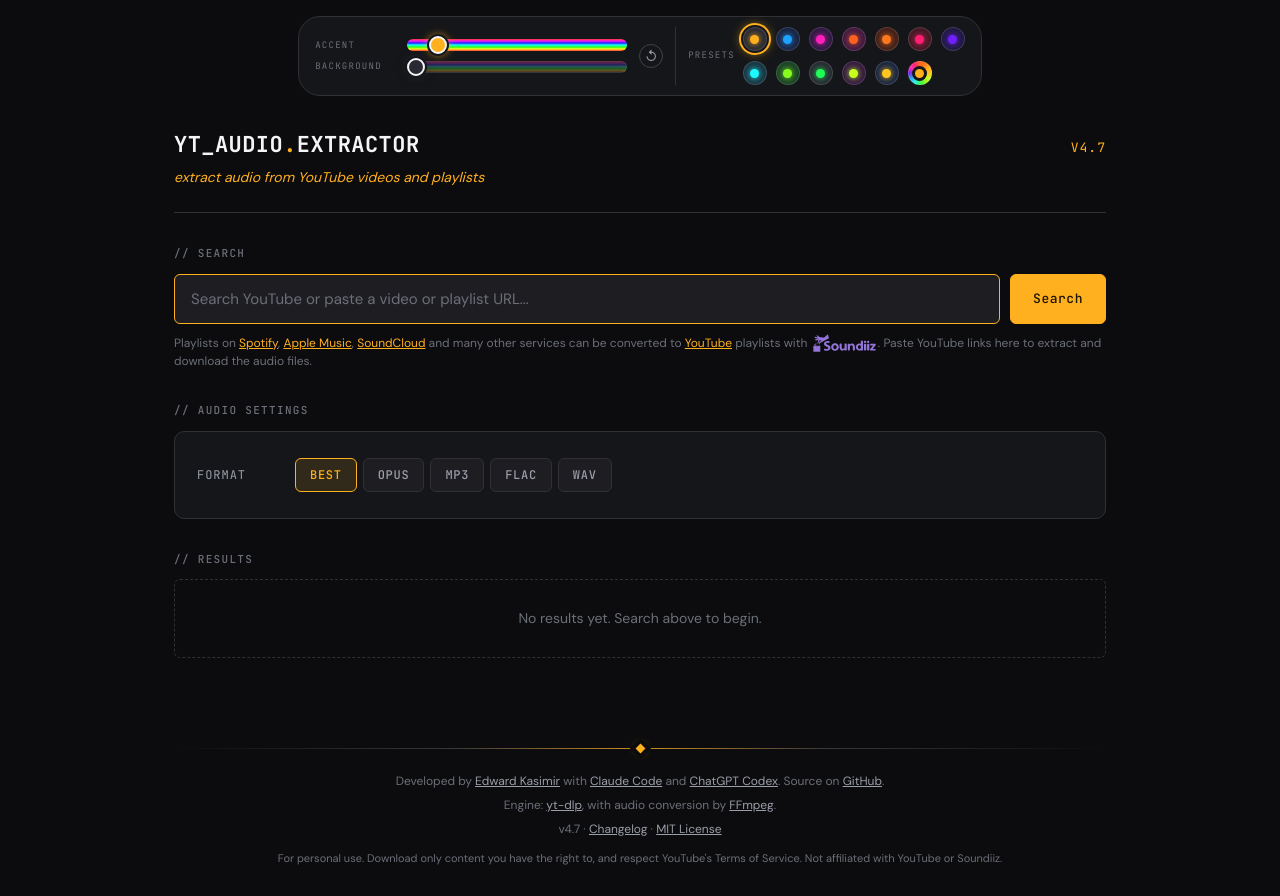
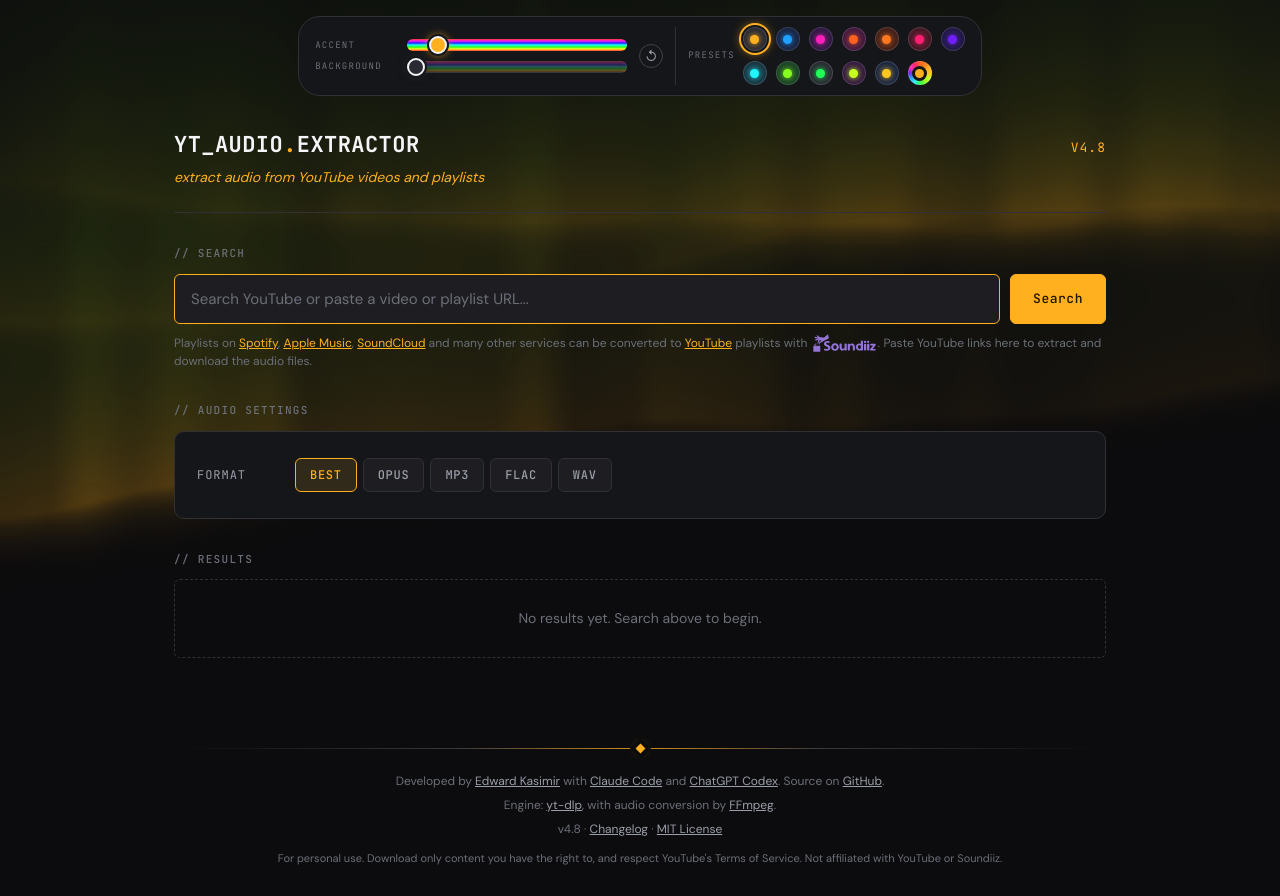
Before and after one commit to Edulus/YT-Audio-Extractor, a Flask app: page / in a window 1280 px wide. Run offline with Flask 3, Linux system fonts and the light colour scheme; parts of the project's set-up code (start-up, migrations or seed data) failed here and were passed over; some libraries are stand-ins or nearby versions.

Commit message:
Add aurora background (v4.8)
Slow curtains of light in the accent colour behind the page, drawn by a
small WebGL shader at quarter resolution and at most 30 fps. It takes no
clicks, follows the theme and the cycle dial, and falls back to the plain
background without WebGL.

Co-Authored-By: Claude Opus 5.5 <noreply@anthropic.com>

```diff
--- a/templates/index.html
+++ b/templates/index.html
@@ -51,6 +51,19 @@
 
     button { font-family: inherit; color: inherit; cursor: pointer; }
     input  { font-family: inherit; }
+
+    /* The aurora canvas sits between the page colour (on html) and
+       everything else, so body itself must stay see-through. */
+    body { background: transparent; }
+    .aurora {
+      position: fixed;
+      inset: 0;
+      width: 100%;
+      height: 100%;
+      z-index: -1;
+      pointer-events: none;
+      opacity: 0.55;
+    }
 
     .app {
       max-width: 980px;
@@ -907,7 +920,9 @@
 
     // Accent hue plus background hue and saturation. The cycle dial calls
     // this directly to glide between presets.
+    let auroraHue = THEME_DEFAULTS.accent;  // read by the aurora background
     function applyColours(accent, h, sat) {
+      auroraHue = accent;
       const root = document.documentElement.style;
       root.setProperty('--accent', hsl(accent, 100, 56));
       root.setProperty('--accent-rgb', hslToRgb(accent, 100, 56).join(', '));
@@ -934,6 +949,7 @@
   </script>
 </head>
 <body>
+  <canvas class="aurora" id="aurora" aria-hidden="true"></canvas>
   <nav class="theme-picker" id="theme-picker" aria-label="Colour theme">
     <div class="theme-main">
       <div class="theme-sliders">
@@ -959,7 +975,7 @@
         <h1>YT_Audio<span class="accent">.</span>Extractor</h1>
         <p class="subtitle">extract audio from YouTube videos and playlists</p>
       </div>
-      <span class="tag">v4.7</span>
+      <span class="tag">v4.8</span>
     </header>
 
     <!-- Search -->
@@ -1055,7 +1071,7 @@
         <a href="https://ffmpeg.org" target="_blank" rel="noopener noreferrer">FFmpeg</a>.
       </p>
       <p>
-        v4.7 &middot;
+        v4.8 &middot;
         <a href="https://github.com/Edulus/YT-Audio-Extractor/blob/master/CHANGELOG.md" target="_blank" rel="noopener noreferrer">Changelog</a>
         &middot;
         <a href="https://github.com/Edulus/YT-Audio-Extractor/blob/master/LICENSE" target="_blank" rel="noopener noreferrer">MIT License</a>
@@ -1210,6 +1226,112 @@
         save();
       });
       show();
+    })();
+
+    // -------------------- Aurora background --------------------
+    // Slow curtains of light in the accent colour, behind everything. Drawn
+    // with a small WebGL shader at a quarter of the window's resolution
+    // (the browser smooths it when scaling up) and at most 30 frames a
+    // second; browsers pause it while the tab is hidden. Without WebGL the
+    // page simply has its plain background.
+    (function setUpAurora() {
+      const canvas = document.getElementById('aurora');
+      const gl = canvas.getContext('webgl', { alpha: true, antialias: false, depth: false });
+      if (!gl) return;
+
+      const SCALE = 0.25;
+      const FRAME_MS = 1000 / 30;
+
+      const vertexSrc = `
+        attribute vec2 p;
+        void main() { gl_Position = vec4(p, 0.0, 1.0); }`;
+      const fragmentSrc = `
+        precision highp float;  // time keeps growing; mediump would turn it blocky
+        uniform vec2 res;
+        uniform float t;
+        uniform vec3 lowColour;
+        uniform vec3 highColour;
+
+        float hash(vec2 p) { return fract(sin(dot(p, vec2(127.1, 311.7))) * 43758.5453); }
+        float noise(vec2 p) {
+          vec2 i = floor(p), f = fract(p);
+          vec2 u = f * f * (3.0 - 2.0 * f);
+          return mix(mix(hash(i), hash(i + vec2(1.0, 0.0)), u.x),
+                     mix(hash(i + vec2(0.0, 1.0)), hash(i + vec2(1.0, 1.0)), u.x), u.y);
+        }
+        float fbm(vec2 p) {
+          float v = 0.0, a = 0.5;
+          for (int i = 0; i < 4; i++) { v += a * noise(p); p *= 2.03; a *= 0.5; }
+          return v;
+        }
+
+        void main() {
+          vec2 uv = gl_FragCoord.xy / res;          // 0,0 is bottom left
+          float x = uv.x * res.x / res.y;
+          vec3 col = vec3(0.0);
+          // Three curtains, each a wavy lower edge with light trailing upwards
+          // and fine vertical rays that shimmer.
+          for (int i = 0; i < 3; i++) {
+            float fi = float(i);
+            float edge = 0.55 + fi * 0.11 + (fbm(vec2(x * 0.6 + fi * 3.1, t * 0.05 + fi)) - 0.5) * 0.5;
+            float d = uv.y - edge;
+            float glow = d > 0.0 ? exp(-d * (4.0 + fi * 2.0)) : exp(d * 40.0);
+            float rays = 0.55 + 0.45 * noise(vec2(x * 18.0 + fi * 7.0, t * 0.3));
+            float swell = 0.6 + 0.4 * sin(x * 2.5 + t * 0.2 + fi * 2.0);
+            vec3 c = mix(lowColour, highColour, clamp(d * 3.0, 0.0, 1.0));
+            col += c * glow * rays * swell * (0.55 - fi * 0.12);
+          }
+          gl_FragColor = vec4(col, max(col.r, max(col.g, col.b)));
+        }`;
+
+      function compile(type, src) {
+        const shader = gl.createShader(type);
+        gl.shaderSource(shader, src);
+        gl.compileShader(shader);
+        return gl.getShaderParameter(shader, gl.COMPILE_STATUS) ? shader : null;
+      }
+      const vs = compile(gl.VERTEX_SHADER, vertexSrc);
+      const fs = compile(gl.FRAGMENT_SHADER, fragmentSrc);
+      if (!vs || !fs) return;
+      const program = gl.createProgram();
+      gl.attachShader(program, vs);
+      gl.attachShader(program, fs);
+      gl.linkProgram(program);
+      if (!gl.getProgramParameter(program, gl.LINK_STATUS)) return;
+      gl.useProgram(program);
+
+      // One triangle that covers the whole canvas.
+      gl.bindBuffer(gl.ARRAY_BUFFER, gl.createBuffer());
+      gl.bufferData(gl.ARRAY_BUFFER, new Float32Array([-1, -1, 3, -1, -1, 3]), gl.STATIC_DRAW);
+      const p = gl.getAttribLocation(program, 'p');
+      gl.enableVertexAttribArray(p);
+      gl.vertexAttribPointer(p, 2, gl.FLOAT, false, 0, 0);
+
+      const u = (name) => gl.getUniformLocation(program, name);
+      const resU = u('res'), tU = u('t'), lowU = u('lowColour'), highU = u('highColour');
+
+      function resize() {
+        canvas.width = Math.max(1, Math.round(innerWidth * SCALE));
+        canvas.height = Math.max(1, Math.round(innerHeight * SCALE));
+        gl.viewport(0, 0, canvas.width, canvas.height);
+        gl.uniform2f(resU, canvas.width, canvas.height);
+      }
+      addEventListener('resize', resize);
+      resize();
+
+      // Low edge in the accent colour, rising into a hue 50 degrees on.
+      const rgb = (h) => hslToRgb(((h % 360) + 360) % 360, 100, 55).map(v => v / 255);
+      let last = 0;
+      function frame(now) {
+        requestAnimationFrame(frame);
+        if (now - last < FRAME_MS) return;
+        last = now;
+        gl.uniform1f(tU, now / 1000);
+        gl.uniform3fv(lowU, rgb(auroraHue));
+        gl.uniform3fv(highU, rgb(auroraHue + 50));
+        gl.drawArrays(gl.TRIANGLES, 0, 3);
+      }
+      requestAnimationFrame(frame);
     })();
 
     // -------------------- Icons --------------------
```
Also changed, not shown: CHANGELOG.md, 1 other file.
